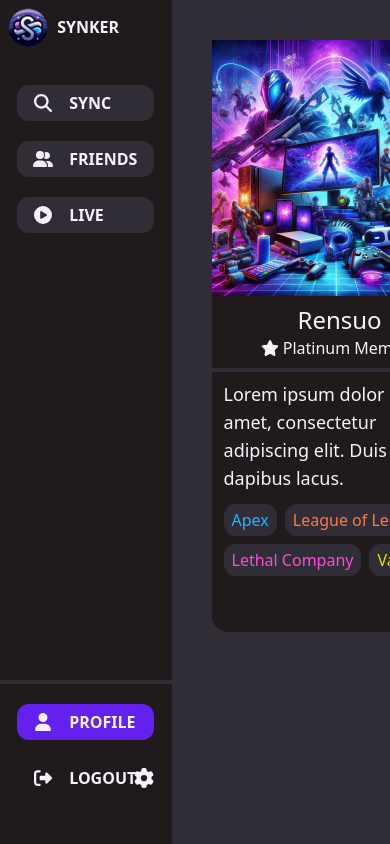
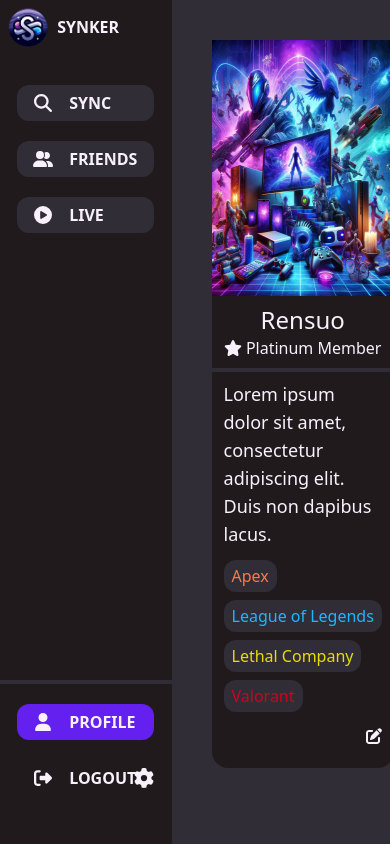
Before and after one commit to varangill/Synker, a React (Vite) app in the folder client/: page /profile in a window 390 px wide. Built offline with nearby package versions, Linux system fonts and the light colour scheme; a web font is replaced by a local one.

Commit message:
upload profile picture

```diff
--- a/client/src/ui/components/Profile.tsx
+++ b/client/src/ui/components/Profile.tsx
@@ -1,4 +1,4 @@
-import React, { useState } from "react";
+import React, { useRef, useState } from "react";
 import Dropdown from "./Dropdown";
 import { FontAwesomeIcon } from "@fortawesome/react-fontawesome";
 import { faEdit } from "@fortawesome/free-solid-svg-icons";
@@ -36,6 +36,14 @@ const Profile: React.FC<ProfileProps> = ({
 
   const [selectedOption, setSelectedOption] = useState<string[]>(gameTags);
 
+  const imgInput = useRef<HTMLInputElement>(null);
+
+  React.useEffect(() => {
+    return () => {
+      editProfilePic;
+    };
+  }, []);
+
   const handleSelectionChange = (selectedValues: string[]) => {
     console.log("New dropdown selection: ", [...new Set(selectedValues)]);
     setSelectedOption([...new Set(selectedValues)]);
@@ -65,6 +73,37 @@ const Profile: React.FC<ProfileProps> = ({
     setIsEditing(!isEditing);
   }
 
+  function handlePFPClick() {
+    // Updates the profile picture only when editing mode is on
+    if (isEditing) {
+      console.log("PFP is being edited");
+      imgInput.current?.click();
+    }
+  }
+
+  const handleProfilePicChange = (
+    event: React.ChangeEvent<HTMLInputElement>
+  ) => {
+    // Assert event.target as HTMLInputElement
+    const input = event.target as HTMLInputElement;
+
+    // Check if files exist and if the first file is defined
+    if (input.files && input.files[0]) {
+      const file = input.files[0];
+
+      const reader = new FileReader();
+      reader.onloadend = () => {
+        // Make sure to check if reader.result is a string before setting state
+        if (typeof reader.result === "string") {
+          setTempProfilePic(reader.result);
+        }
+      };
+      reader.readAsDataURL(file);
+    } else {
+      console.log("No file chosen or file access error.");
+    }
+  };
+
   function list() {
     // Returns master game list
     return [
@@ -78,7 +117,7 @@ const Profile: React.FC<ProfileProps> = ({
     ];
   }
 
-  function getRandomColor() {
+  function getColor() {
     const randomIndex = Math.floor(Math.random() * colorClasses.length);
     return colorClasses[randomIndex];
   }
@@ -86,10 +125,20 @@ const Profile: React.FC<ProfileProps> = ({
   editGameTags.sort();
 
   return (
-    <div className="profile-container xl:w-1/4 lg:w-1/4 md:w-1/4 sm:w-full min-w-64 bg-gray-200 rounded-2xl flex flex-col h-fit max-h-128 ">
+    <div className="profile-container w-64 bg-gray-200 rounded-2xl flex flex-col h-fit max-h-128">
+      <input
+        className="PFP-input hidden"
+        type="file"
+        accept="image/*"
+        ref={imgInput}
+        onChange={handleProfilePicChange}
+      ></input>
       <img
-        className="profile-pic w-full aspect-w-1 aspect-h-1 object-scale-down"
-        src={profilePicture}
+        className={`profile-pic w-64 h-64 object-fit ${
+          isEditing == true ? "hover:opacity-30 cursor-pointer" : ""
+        }`}
+        src={isEditing ? tempProfilePic : editProfilePic}
+        onClick={handlePFPClick}
       ></img>
       <div className="username w-full text-center text-white text-2xl pt-2">
         {username}
@@ -138,9 +187,7 @@ const Profile: React.FC<ProfileProps> = ({
             className="w-fit rounded-xl p-1 pl-2 pr-2 h-8 bg-gray-100"
           >
             <div
-              className={`${
-                getRandomColor() || "text-gray-800"
-              } whitespace-nowrap`}
+              className={`${getColor() || "text-gray-800"} whitespace-nowrap`}
             >
               {option}
             </div>
```
